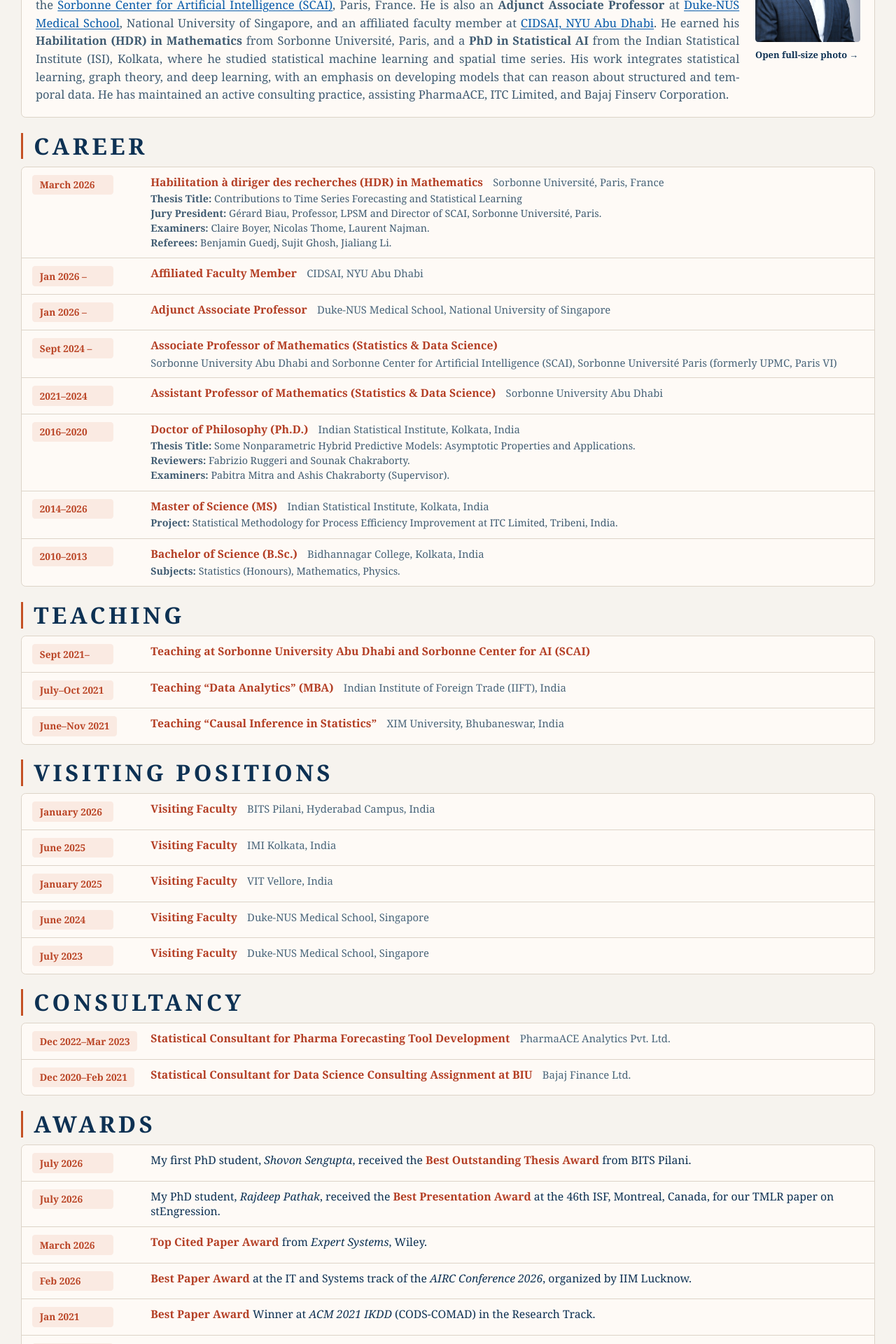
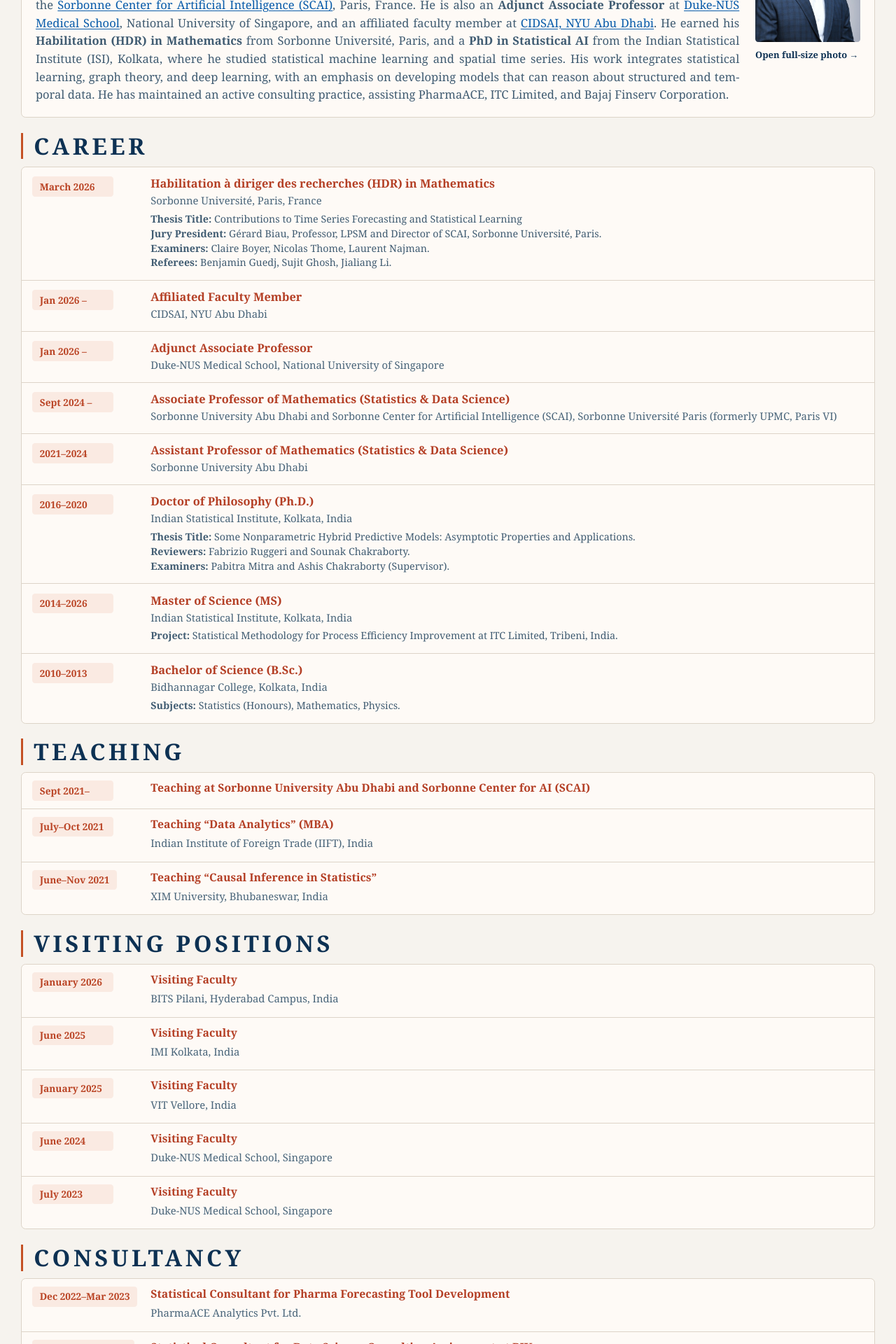
Before and after one commit to ctanujit/ctanujit.github.io, a Jekyll site: the page built from cv/index.md, in a window 1280 px wide. Shown: the part 653-2573 px from the top of the page at 70% size. Built offline with Jekyll 4.4.1, drawn with Linux system fonts in a browser that asks for light colours; some web fonts are replaced.

Commit message:
Update CV styles for career section layout
Refactor career section styles for better layout and readability.

```diff
--- a/assets/css/cv-refresh.css
+++ b/assets/css/cv-refresh.css
@@ -253,11 +253,10 @@
   min-width: 0;
 }
 
-.cv-entry-heading {
-  display: flex;
-  flex-wrap: wrap;
-  gap: .2rem .75rem;
-  align-items: baseline;
+.cv-entry-heading span {
+  color: #49657a;
+  font-size: .78rem;
+  line-height: 1.35;
 }
 
 .cv-entry-title {
@@ -480,3 +479,37 @@
   font-size: .68rem;
   font-weight: 400;
 }
+
+/* =========================================================
+   Career section — stacked position / affiliation layout
+   ========================================================= */
+
+.cv-section--career .cv-entry {
+  padding-top: .72rem;
+  padding-bottom: .72rem;
+}
+
+.cv-section--career .cv-entry-heading {
+  display: block;
+}
+
+.cv-section--career .cv-entry-title {
+  color: #b43f25;
+  font-size: .86rem;
+  font-weight: 700;
+  line-height: 1.28;
+}
+
+.cv-section--career .cv-entry-heading > span {
+  display: block;
+  margin-top: .16rem;
+
+  color: #49657a;
+  font-size: .78rem;
+  font-weight: 400;
+  line-height: 1.4;
+}
+
+.cv-section--career .cv-entry-details {
+  margin-top: .32rem;
+}
```
